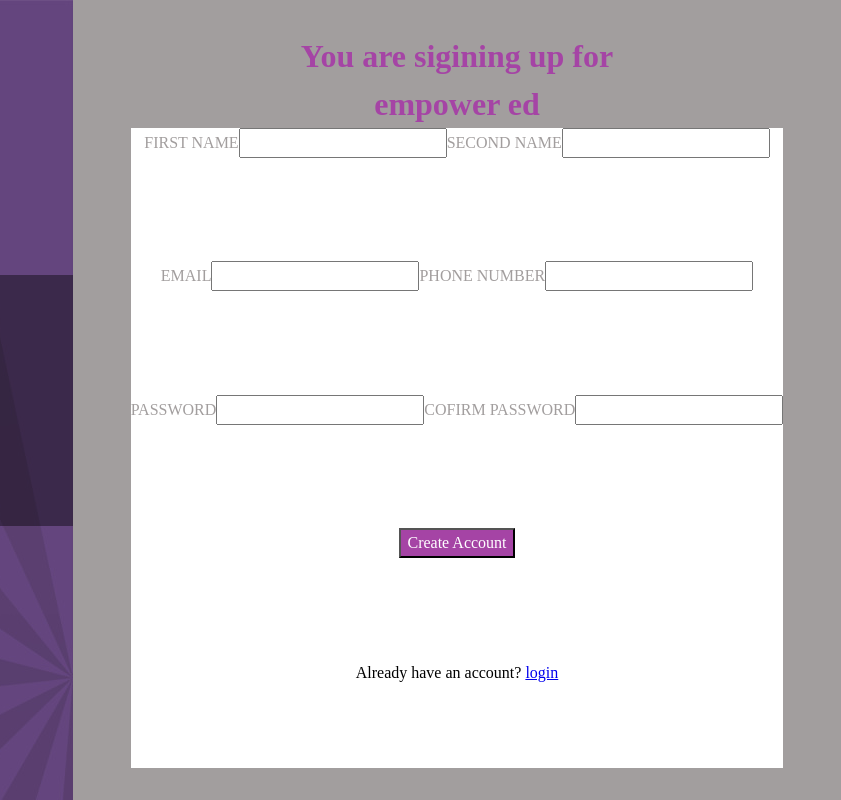
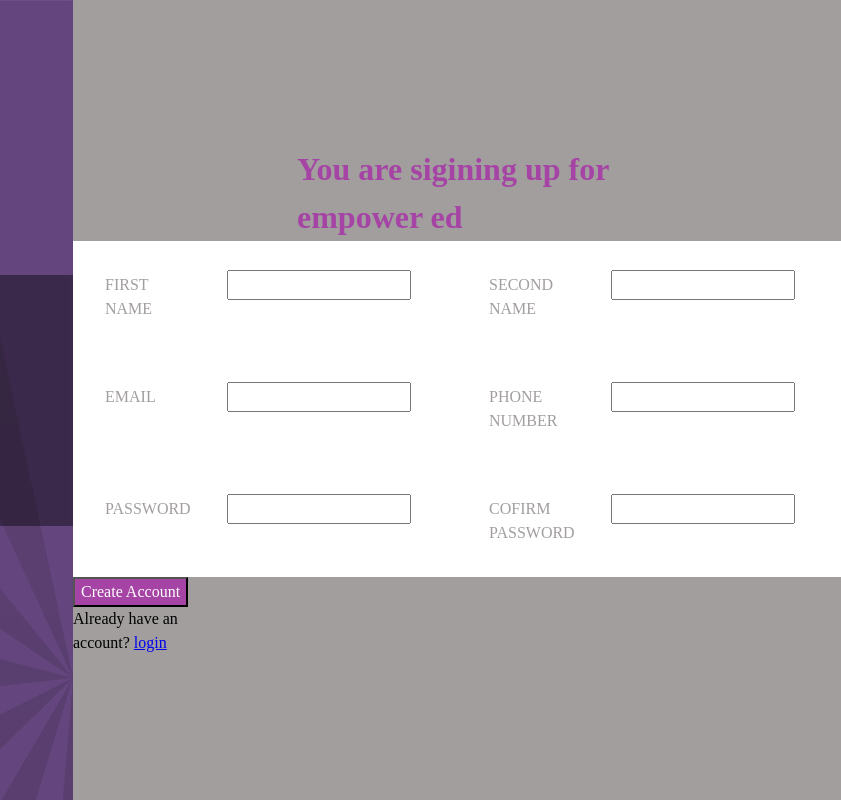
Before and after one commit to pranitha05/EmpowerED, a plain HTML site: page signup.html in a window 1280 px wide. Shown: the full height of the page, 439-1280 px from the left. Drawn offline with Linux system fonts and the light colour scheme.

Commit message:
adjusted padding , display of form input and label

```diff
--- a/style.css
+++ b/style.css
@@ -60,7 +60,6 @@
   display: flex;
   align-items: center;
   justify-content: center;
-  text-align: center;
 }
 .logo-img-holder{
     background-color: black;
@@ -78,7 +77,7 @@
   float: right;
   width: 60%;
   max-width: 60%;
-    background-color: var(--form-label-color);
+  background-color: var(--form-label-color);
 }
 .form-holder h1{
     color: var(--secondary-color);
@@ -87,23 +86,27 @@
   width: 40ch;
 }
 .signup-form{
-    background-color: white;
+  width: 60vw;
     display: table;
-    height: 80vh;
-}
-.signup-form div{
-    display: table-row;
-}
-.signup-form form{
-  display: table;
 }
 .signup-form div{
   display: table-row;
 }
+label,
+input {
+  display: table-cell;
+  margin-bottom: 10px;
+}
+.password, .contact, .name{
+
+  background-color: white;
+}
 .signup-form input{
-
+  width: 80%;
 }
 .signup-form label{
+  padding: 2rem;
+    width: 20%;
     text-transform: uppercase;
     color: var(--form-label-color);
 }
@@ -114,7 +117,7 @@
   border-color: var(--invalid-color);
 }
 .signup-form input:focus{
-  border: 2px solid var(--secondary-color);
+  border-bottom: 2px solid var(--secondary-color);
   box-shadow: 2px 2px 2px var(--secondary-color);
 }
 button{
```
